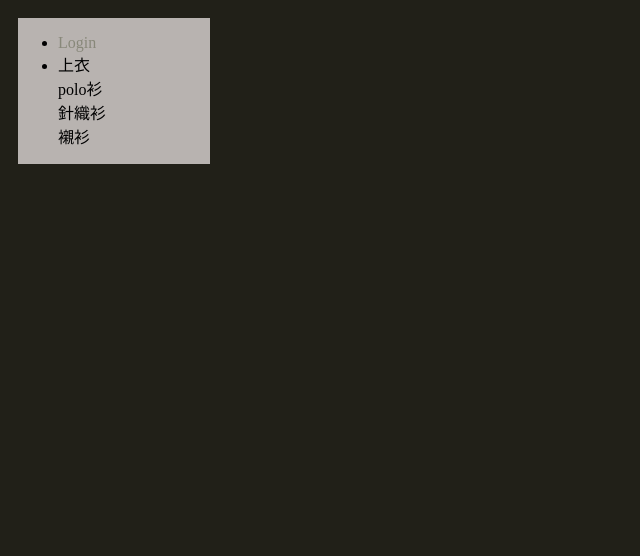
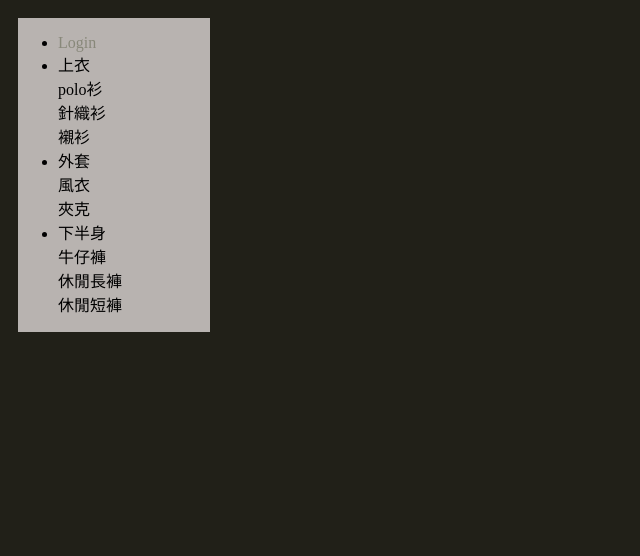
Before and after one commit to Moksas/newClothes, a PHP site: page / in a window 1280 px wide. Shown: the top 556 px of the page, without its empty margins (0-640 px from the left). Run offline with PHP 8.4, Linux system fonts and the light colour scheme; data that the repository does not hold is empty; a stand-in replaces the project's code that opens the database connection; some libraries are stand-ins or nearby versions.

Commit message:
compelte the left blank

```diff
--- a/index.php
+++ b/index.php
@@ -51,7 +51,19 @@ jQuery(window).load(function(){
 			      polo衫<br>
 			      針織衫<br>
 			      襯衫<br>
+			</div>
+			 <li id="coatheader" >外套</li>
+                         <div id="coat">
+                              風衣<br>
+                              夾克<br>
 
+			</div>
+			 <li id="underclothesheader" >下半身</li>
+                         <div id="underclothes">
+                              牛仔褲<br>
+                              休閒長褲<br>
+                              休閒短褲<br>
+			</div>
 		</ul>
 	</div>
 	<div id="container">
```
